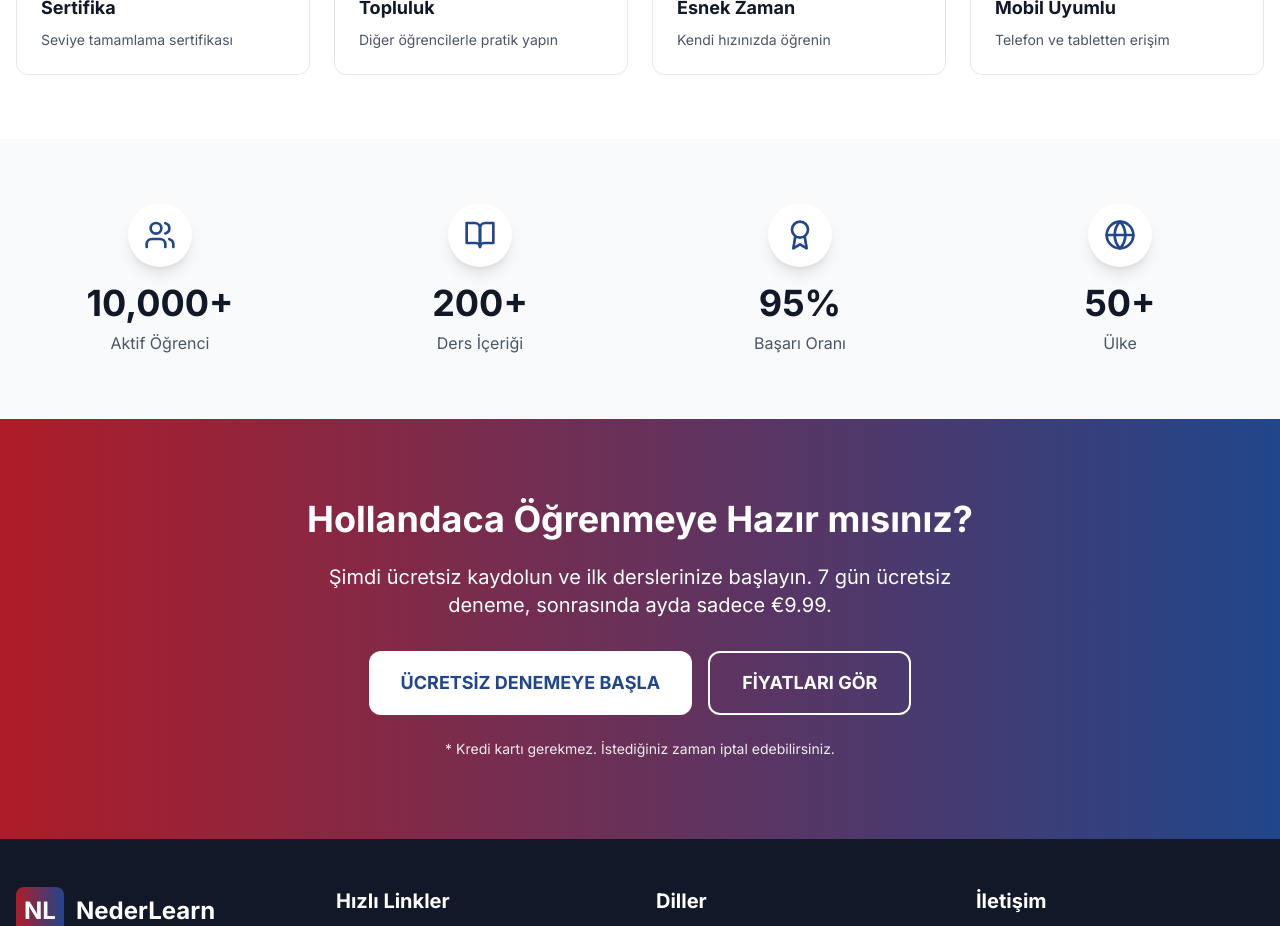
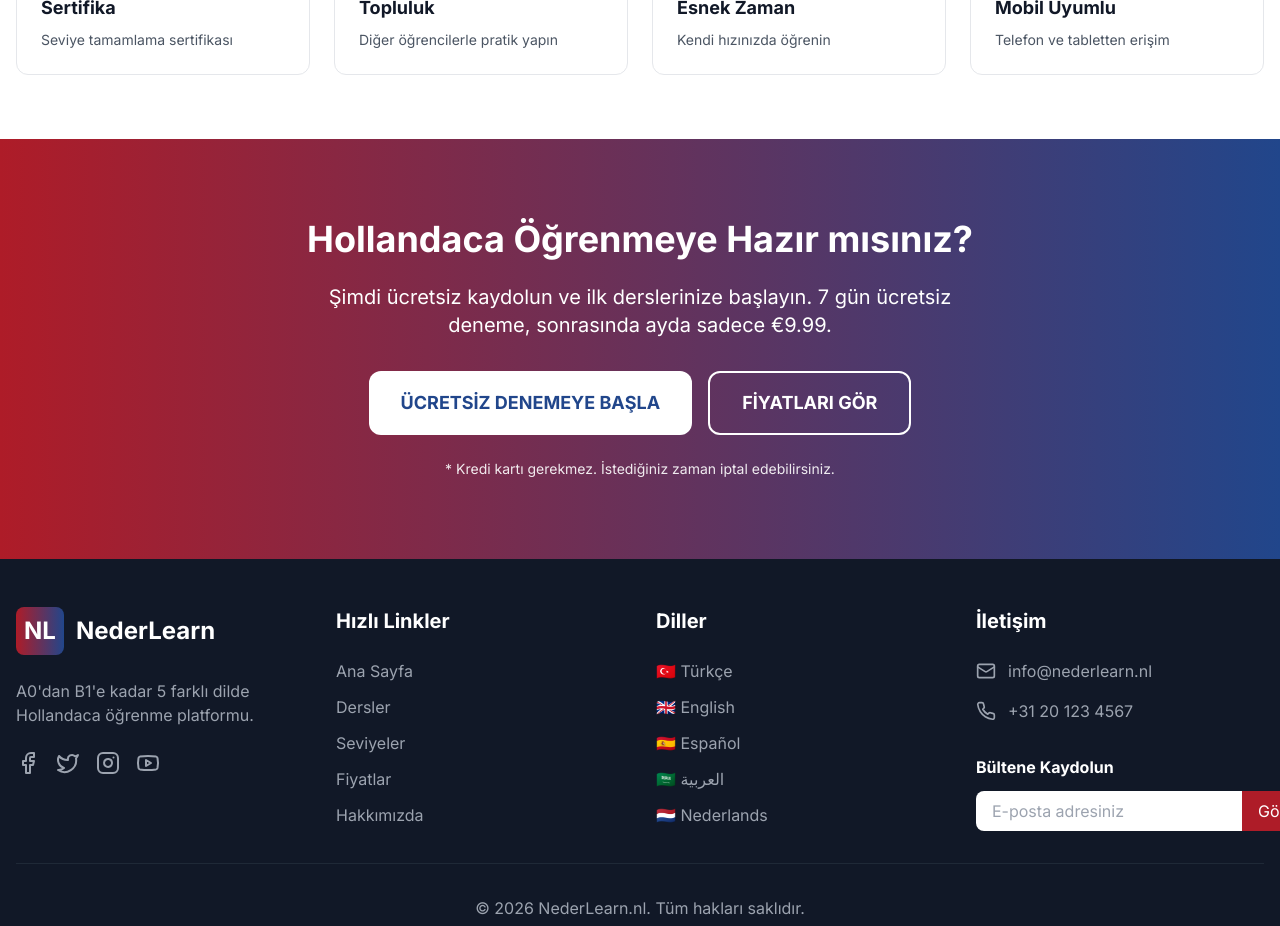
Before and after one commit to cosmuslum/nextjs-boilerplate, a Next.js app: page / in a window 1280 px wide. Shown: the part 1940-2866 px from the top of the page. Built offline with nearby package versions, Linux system fonts and the light colour scheme.

Commit message:
Update page.tsx

```diff
--- a/app/page.tsx
+++ b/app/page.tsx
@@ -2,7 +2,6 @@ import Hero from '@/components/Hero'
 import LanguageSelector from '@/components/LanguageSelector'
 import Levels from '@/components/Levels'
 import Features from '@/components/Features'
-import Stats from '@/components/Stats'
 import CTA from '@/components/CTA'
 
 export default function Home() {
@@ -12,7 +11,6 @@ export default function Home() {
       <LanguageSelector />
       <Levels />
       <Features />
-      <Stats />
       <CTA />
     </>
   )
```
